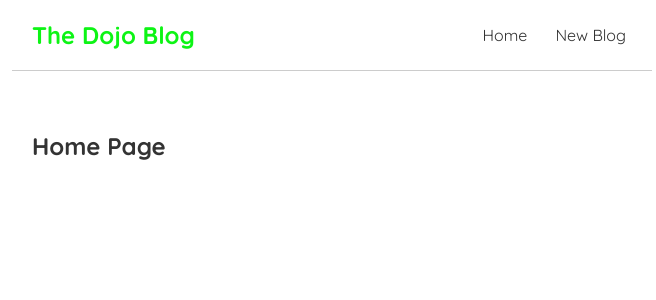
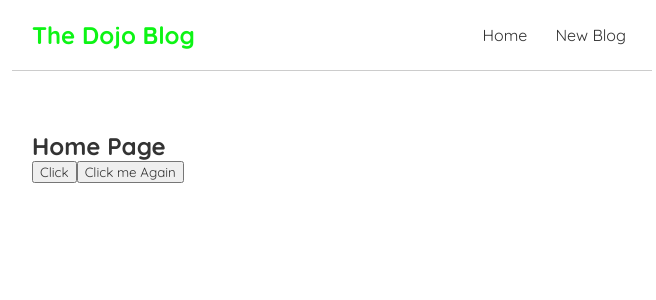
Before and after one commit to Eshwar-git1189/React-js_CRUD_operations, a React (Create React App) app in the folder crud-app/: page / in a window 1280 px wide. Shown: the top 300 px of the page, without its empty margins (308-964 px from the left). Built offline with nearby package versions, Linux system fonts and the light colour scheme.

Commit message:
On Click Operations

```diff
--- a/crud-app/src/Home.js
+++ b/crud-app/src/Home.js
@@ -1,9 +1,25 @@
 const Home = () => {
-    return (
-        <div className="home">
-            <h2>Home Page</h2>
-        </div>
-    );
-}
+  const handleClick = (e) => {
+    console.log(`Hello Ninjas`, e);
+  };
+  const handleClickAgain = (name, e) => {
+    console.log(`Hello  ${name}`, e.target);
+  };
+  return (
+    <div className="home">
+      <h2>Home Page</h2>
+      <button onClick={handleClick}>Click </button>
+      {/* <button onClick={handleClickAgain("Eshwar")}>Click me again</button>
+      This makes function to get invoked before Click */}
+      <button
+        onClick={(e) => {
+          handleClickAgain(`Eshwar`, e);
+        }}
+      >
+        Click me Again
+      </button>
+    </div>
+  );
+};
 
 export default Home;
```
